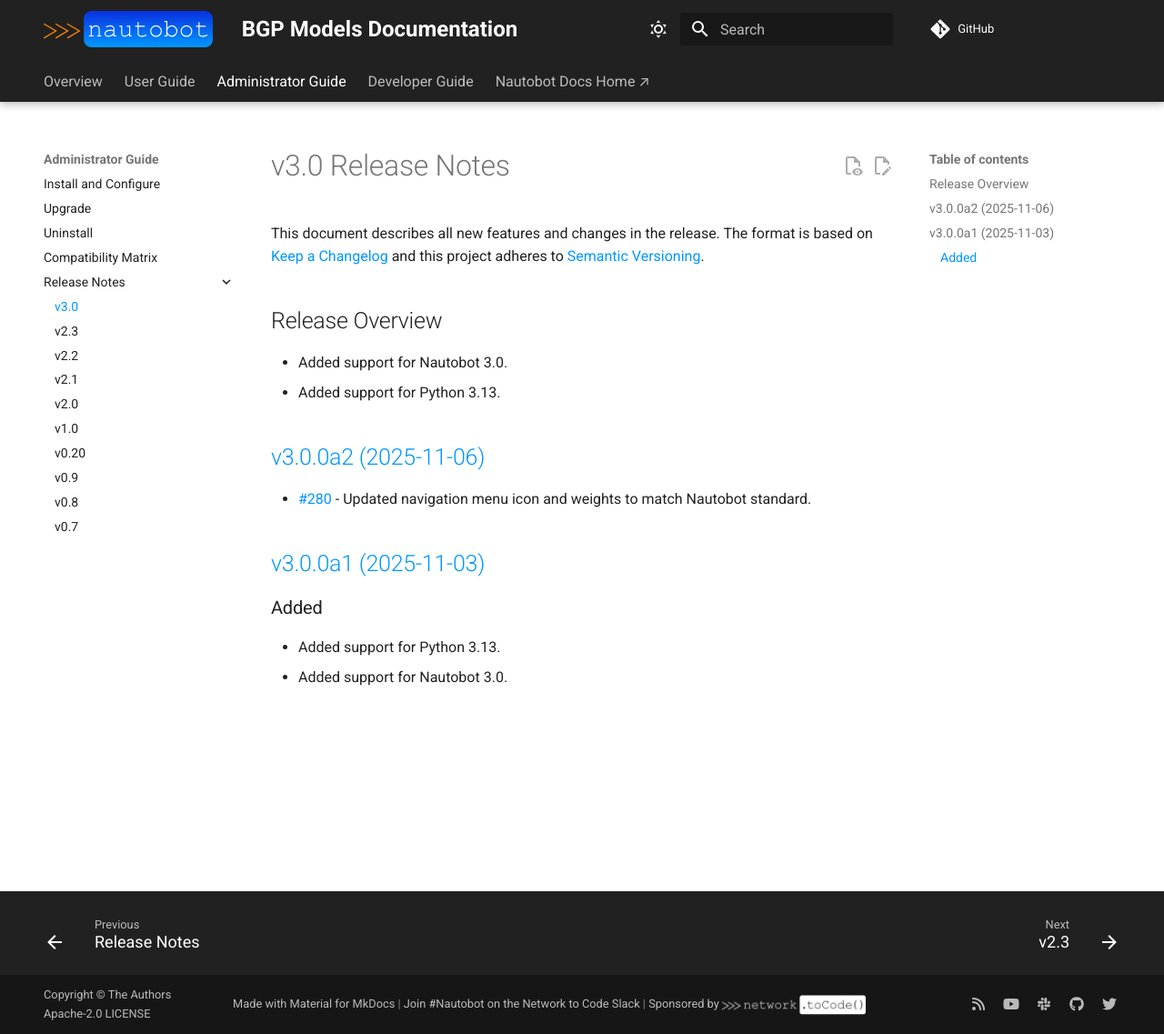
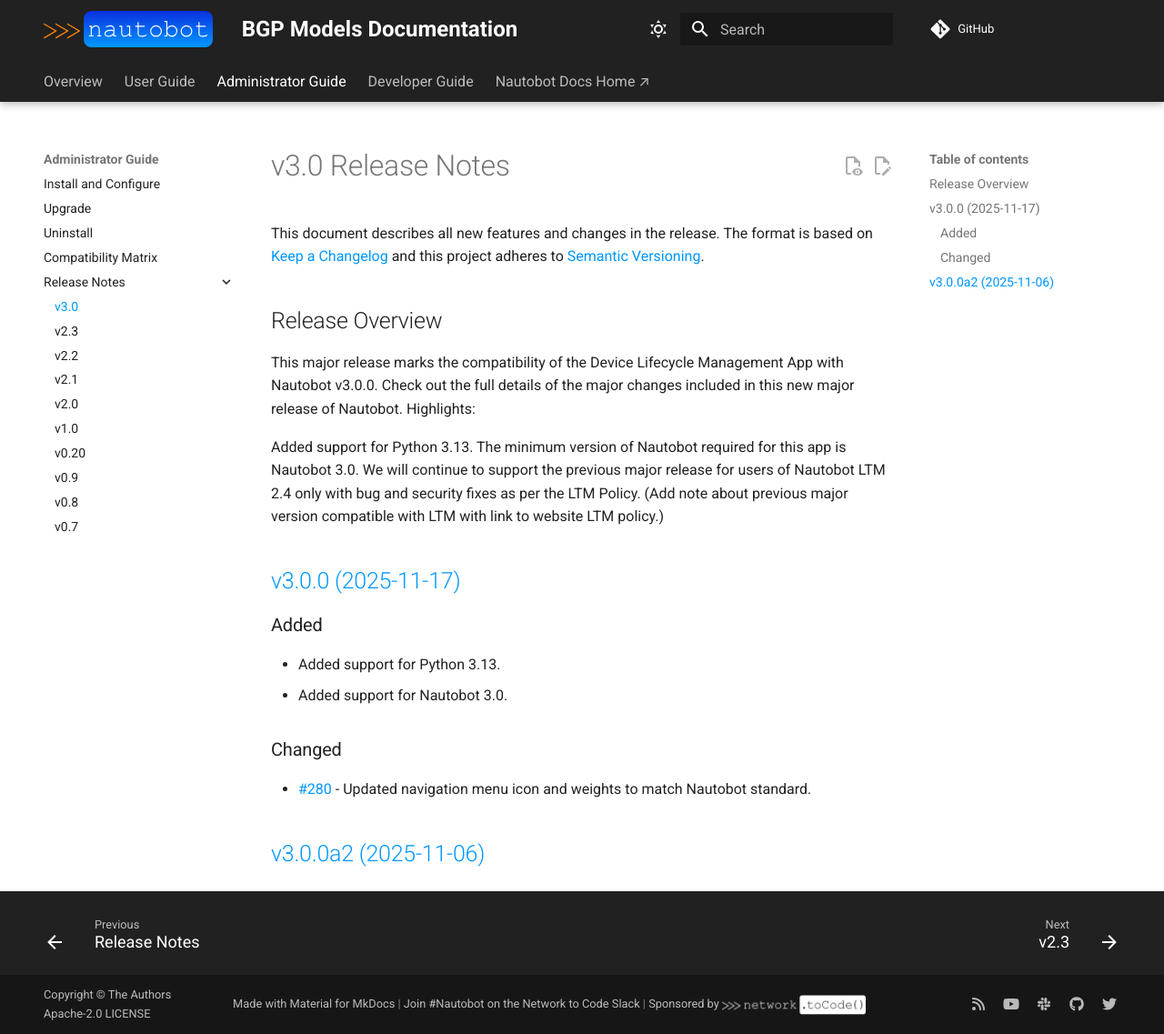
Before and after one commit to nautobot/nautobot-app-bgp-models, an MkDocs documentation site: the page built from docs/admin/release_notes/version_3.0.md, in a window 1280 px wide and 1137 px high. Shown: the whole window at 91% size. Built offline with MkDocs 1.6.1 and Material for MkDocs 9.7.7, drawn with Linux system fonts in a browser that asks for light colours; comment, search, counter and statistics services are not loaded.

Commit message:
Release v3.0.0

```diff
--- a/docs/admin/release_notes/version_3.0.md
+++ b/docs/admin/release_notes/version_3.0.md
@@ -4,19 +4,22 @@ This document describes all new features and changes in the release. The format
 
 ## Release Overview
 
-- Added support for Nautobot 3.0.
-- Added support for Python 3.13.
+This major release marks the compatibility of the Device Lifecycle Management App with Nautobot v3.0.0. Check out the full details of the major changes included in this new major release of Nautobot. Highlights:
+
+Added support for Python 3.13.
+The minimum version of Nautobot required for this app is Nautobot 3.0. We will continue to support the previous major release for users of Nautobot LTM 2.4 only with bug and security fixes as per the LTM Policy. (Add note about previous major version compatible with LTM with link to website LTM policy.)
 
 <!-- towncrier release notes start -->
 
-
-## [v3.0.0a2 (2025-11-06)](https://github.com/nautobot/nautobot-app-bgp-models/releases/tag/v3.0.0a2)
-
-- [#280](https://github.com/nautobot/nautobot-app-bgp-models/issues/280) - Updated navigation menu icon and weights to match Nautobot standard.
-
-## [v3.0.0a1 (2025-11-03)](https://github.com/nautobot/nautobot-app-bgp-models/releases/tag/v3.0.0a1)
+## [v3.0.0 (2025-11-17)](https://github.com/nautobot/nautobot-app-bgp-models/releases/tag/v3.0.0)
 
 ### Added
 
 - Added support for Python 3.13.
 - Added support for Nautobot 3.0.
+
+### Changed
+
+- [#280](https://github.com/nautobot/nautobot-app-bgp-models/issues/280) - Updated navigation menu icon and weights to match Nautobot standard.
+
+## [v3.0.0a2 (2025-11-06)](https://github.com/nautobot/nautobot-app-bgp-models/releases/tag/v3.0.0a2)
--- a/pyproject.toml
+++ b/pyproject.toml
@@ -1,6 +1,6 @@
 [tool.poetry]
 name = "nautobot-bgp-models"
-version = "3.0.0a3"
+version = "3.0.0"
 description = "Nautobot BGP Models App"
 authors = ["Network to Code, LLC <opensource@networktocode.com>"]
 license = "Apache-2.0"
@@ -28,7 +28,7 @@ include = [
 
 [tool.poetry.dependencies]
 python = ">=3.10,<3.14"
-nautobot = ">=3.0.0a2,<3.0.0rc99"
+nautobot = ">=3.0.0,<4.0.0"
 netutils = "^1.6.0"
 toml = "^0.10.2"
 
```
Also changed, not shown: 10 other files.
